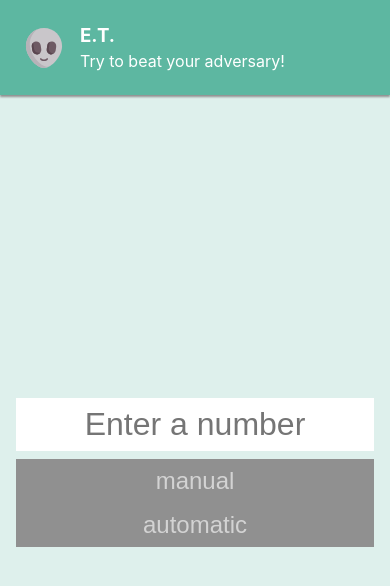
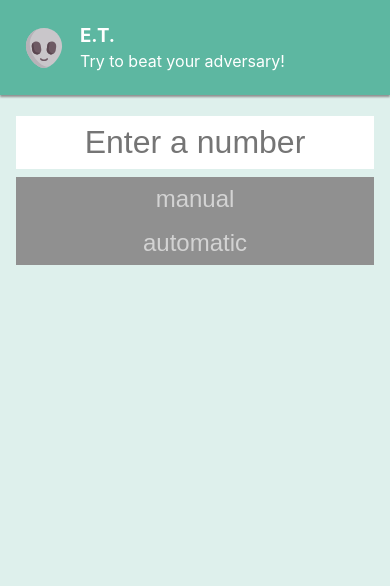
Before and after one commit to dudaschar/minus-or-plus, a Next.js app in the folder client/: page / in a window 390 px wide. Shown: the top 586 px of the page. Built offline with nearby package versions, Linux system fonts and the light colour scheme.

Commit message:
Resolve responsivity to desktop

```diff
--- a/client/src/components/GameContainer/styles/Container.js
+++ b/client/src/components/GameContainer/styles/Container.js
@@ -4,15 +4,19 @@ export const Container = styled.div`
   min-height: 100vh;
   background-color: ${({ theme }) => theme.colors.primaryLight};
   display: flex;
-  flex-direction: column;
   position: relative;
+  justify-content: center;
 `;
 
 Container.displayName = 'Container';
 
 export const ContentWrapper = styled.div`
   padding: ${({ theme }) => theme.spacing.medium};
-  display: flex;
   flex: 1;
+  display: block;
+  flex-shrink: 0;
   margin-top: 5.75rem;
+  max-width: 470px;
 `;
+
+ContentWrapper.displayName = 'ContentWrapper';
```
